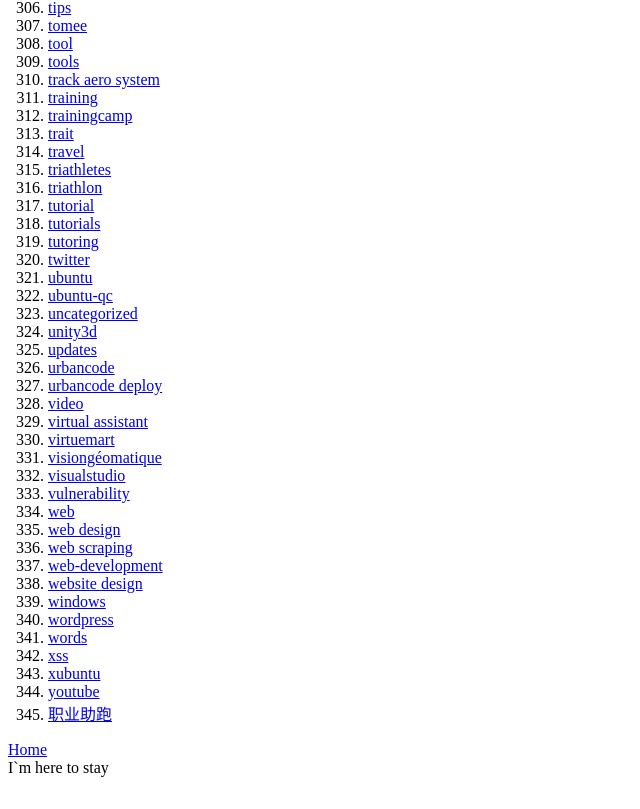
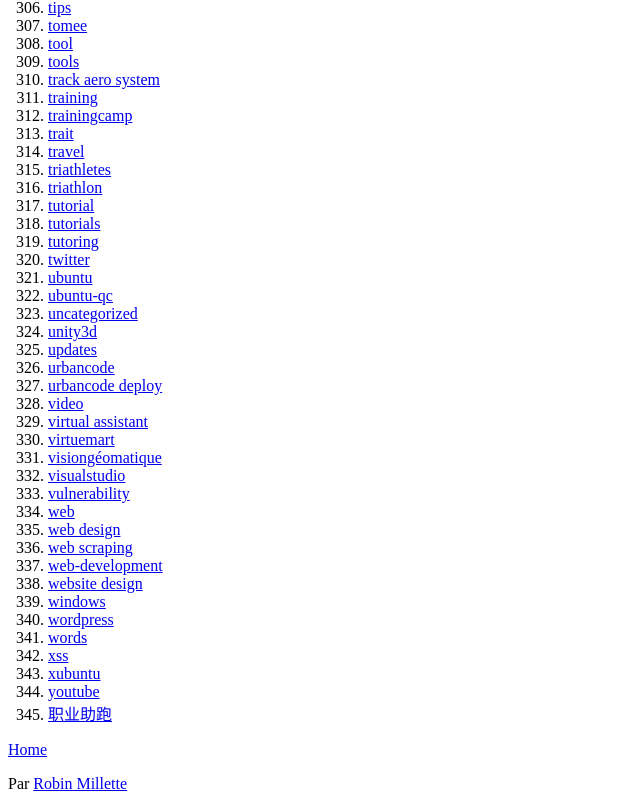
Before and after one commit to millette/styx-river, a Next.js app: page /tags in a window 1280 px wide. Shown: the part 5613-6422 px from the top of the page, without its empty margins (0-640 px from the left). Before the commit the page ends 6398 px from the top, so only its background shows below. Built offline with nearby package versions, Linux system fonts and the light colour scheme.

Commit message:
My name in footer.

```diff
--- a/components/layout.js
+++ b/components/layout.js
@@ -5,7 +5,7 @@ export default ({ children, title = 'Observatoire québécois du libre' }) =>
   <div>
     <Head>
       <title> OILQ { title }</title>
-      <meta charSet='utf-8' />
+      <meta charset='utf-8' />
       <meta name='viewport' content='initial-scale=1.0, width=device-width' />
     </Head>
     <header>
@@ -15,10 +15,8 @@ export default ({ children, title = 'Observatoire québécois du libre' }) =>
         <Link prefetch href='/about'><a>About</a></Link>
       </nav>
     </header>
-
     { children }
-
     <footer>
-      I`m here to stay
+      <p>Par <a href='http://robin.millette.info/'>Robin Millette</a></p>
     </footer>
   </div>
```
